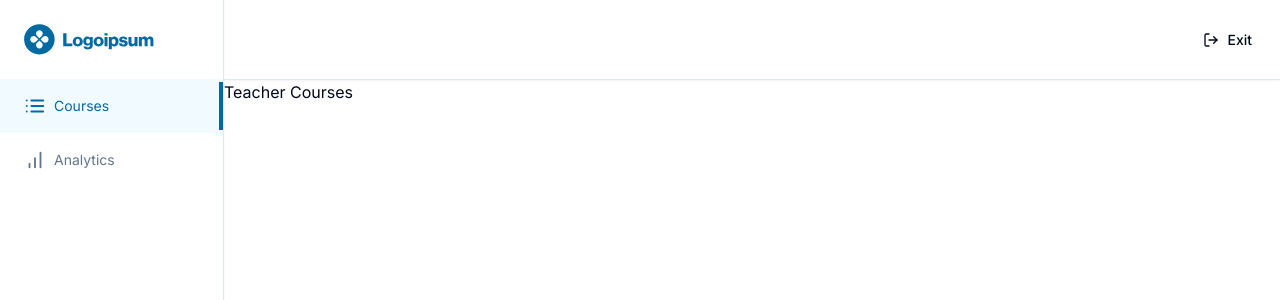
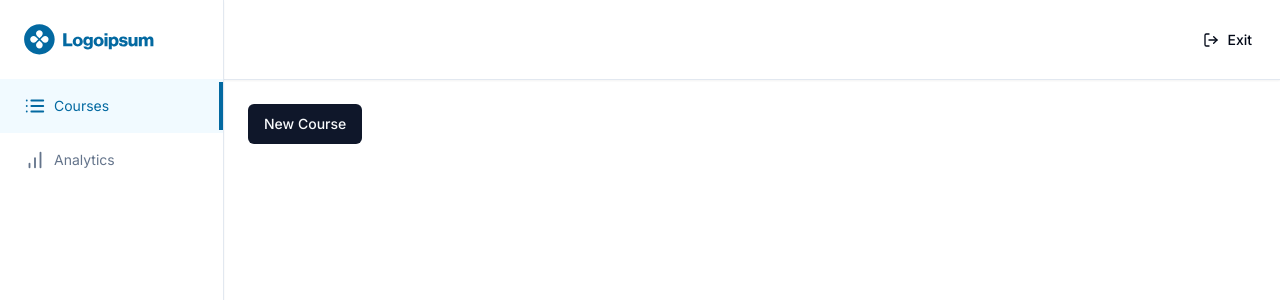
Before and after one commit to almondkiruthu/lms-v2, a Next.js app: page /teacher/courses in a window 1280 px wide. Shown: the top 300 px of the page. Built offline with nearby package versions, Linux system fonts and the light colour scheme.

Commit message:
I created a new course button in the course page

```diff
--- a/app/(dashboard)/(routes)/teacher/courses/page.tsx
+++ b/app/(dashboard)/(routes)/teacher/courses/page.tsx
@@ -1,7 +1,12 @@
+import { Button } from "@/components/ui/button";
+import Link from "next/link";
+
 const CoursesPage = () => {
   return (
-    <div>
-      <h1>Teacher Courses</h1>
+    <div className="p-6">
+      <Link href="/teacher/create">
+        <Button>New Course</Button>
+      </Link>
     </div>
   );
 };
```
